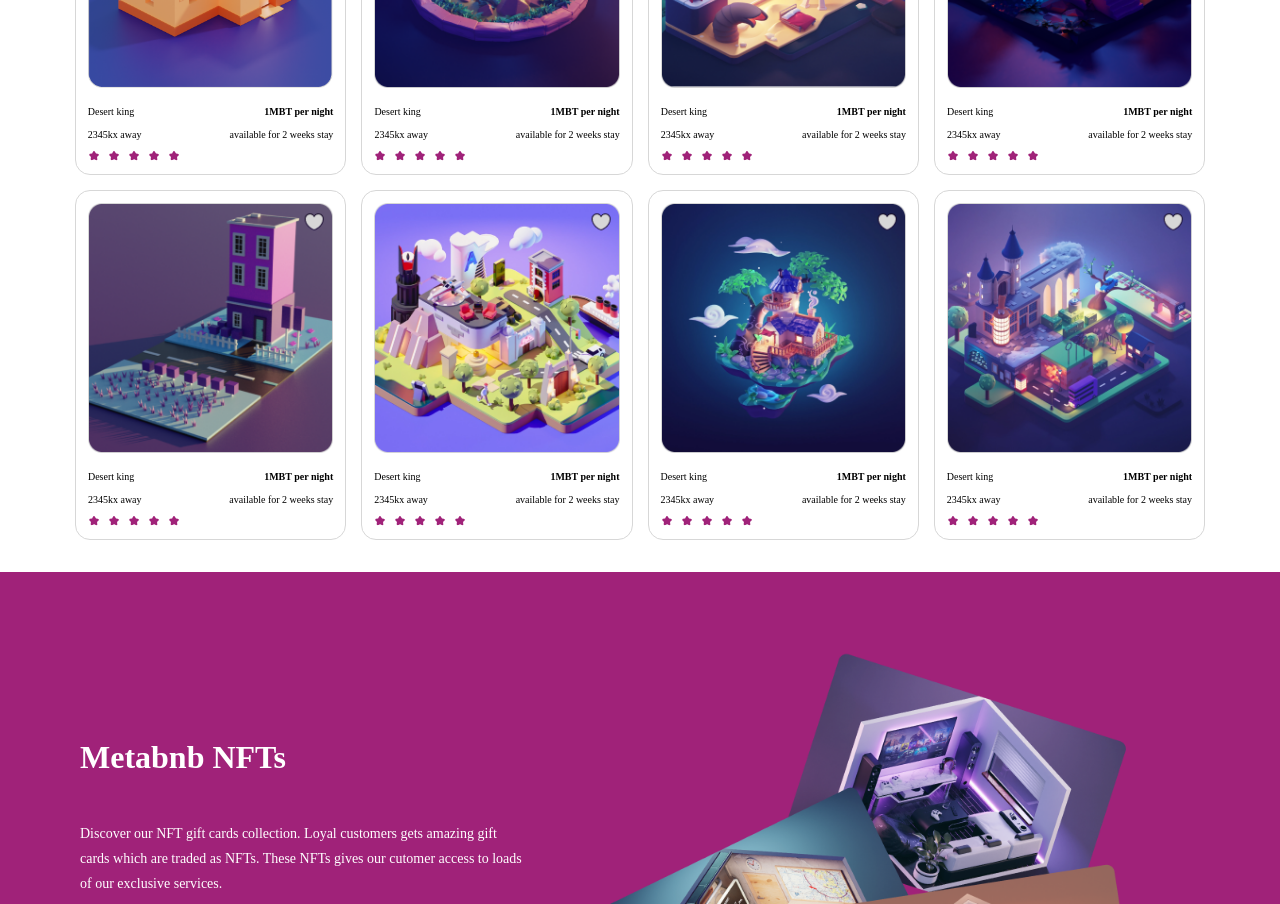
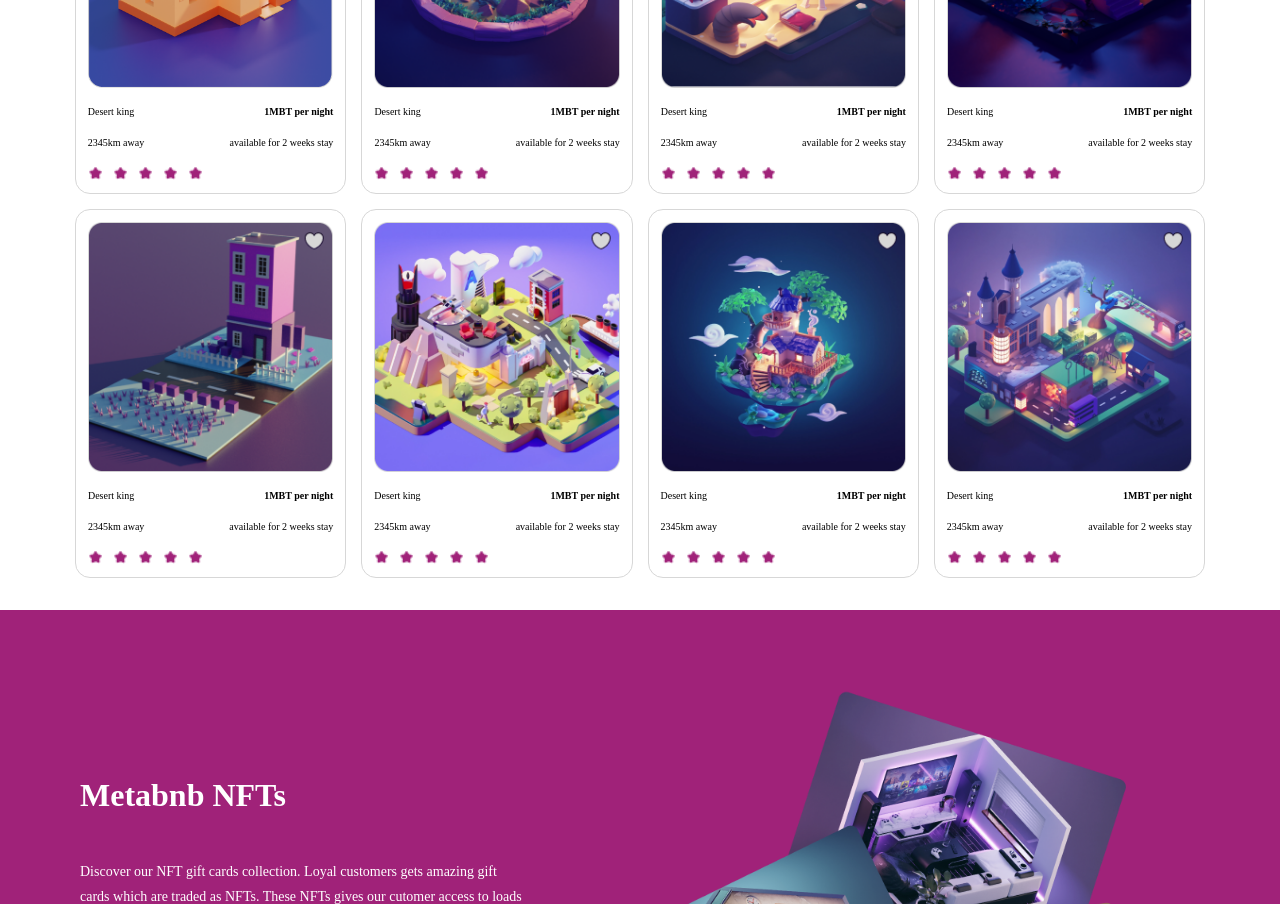
Before and after one commit to Pappyjay23/metabnb, a React (Create React App) app: page / in a window 1280 px wide. Shown: the part 980-1884 px from the top of the page. Built offline with nearby package versions, Linux system fonts and the light colour scheme; a web font is replaced by a local one.

Commit message:
Adjusted grid for cards on smaller screens

```diff
--- a/src/components/Card.jsx
+++ b/src/components/Card.jsx
@@ -3,17 +3,17 @@ import React from 'react'
 const Card = ({item}) => {
   return (
     <div className='w-fit p-3 border border-[#D7D7D7] rounded-[15px] cursor-pointer'>
-        <img className='h-[250px] mb-4' src={item.img} alt="Inspirations" />
-        <div className='flex text-[10px] justify-between my-2'>
-            <p>{item.name}</p>
+        <img className='h-[120px] mx-auto lg:h-[250px] mb-4' src={item.img} alt="Inspirations" />
+        <div className='flex flex-col lg:flex-row text-[8px] lg:text-[10px] justify-between my-2'>
+            <p className='mb-2'>{item.name}</p>
             <p className='font-bold'>{item.price}</p>
         </div>
-        <div className='flex text-[10px] justify-between my-2'>
-            <p>{item.distance}</p>
+        <div className='flex flex-col lg:flex-row text-[8px] lg:text-[10px] justify-between my-2'>
+            <p className='mb-2'>{item.distance}</p>
             <p>{item.availability}</p>
         </div>
         <span>
-            <img src={item.rating} alt="StarRating" />
+            <img src={item.rating} alt="StarRating" className='h-[10px] lg:h-[15px]' />
         </span>
     </div>
   )
--- a/src/data/InspirationData.js
+++ b/src/data/InspirationData.js
@@ -13,7 +13,7 @@ export const InspirationData = [
 		img: InspImg1,
 		name: "Desert king",
 		price: "1MBT per night",
-		distance: "2345kx away",
+		distance: "2345km away",
 		availability: "available for 2 weeks stay",
 		rating: StarRating,
 	},
@@ -21,7 +21,7 @@ export const InspirationData = [
 		img: InspImg2,
 		name: "Desert king",
 		price: "1MBT per night",
-		distance: "2345kx away",
+		distance: "2345km away",
 		availability: "available for 2 weeks stay",
 		rating: StarRating,
 	},
@@ -29,7 +29,7 @@ export const InspirationData = [
 		img: InspImg3,
 		name: "Desert king",
 		price: "1MBT per night",
-		distance: "2345kx away",
+		distance: "2345km away",
 		availability: "available for 2 weeks stay",
 		rating: StarRating,
 	},
@@ -37,7 +37,7 @@ export const InspirationData = [
 		img: InspImg4,
 		name: "Desert king",
 		price: "1MBT per night",
-		distance: "2345kx away",
+		distance: "2345km away",
 		availability: "available for 2 weeks stay",
 		rating: StarRating,
 	},
@@ -45,7 +45,7 @@ export const InspirationData = [
 		img: InspImg5,
 		name: "Desert king",
 		price: "1MBT per night",
-		distance: "2345kx away",
+		distance: "2345km away",
 		availability: "available for 2 weeks stay",
 		rating: StarRating,
 	},
@@ -53,7 +53,7 @@ export const InspirationData = [
 		img: InspImg6,
 		name: "Desert king",
 		price: "1MBT per night",
-		distance: "2345kx away",
+		distance: "2345km away",
 		availability: "available for 2 weeks stay",
 		rating: StarRating,
 	},
@@ -61,7 +61,7 @@ export const InspirationData = [
 		img: InspImg7,
 		name: "Desert king",
 		price: "1MBT per night",
-		distance: "2345kx away",
+		distance: "2345km away",
 		availability: "available for 2 weeks stay",
 		rating: StarRating,
 	},
@@ -69,7 +69,7 @@ export const InspirationData = [
 		img: InspImg8,
 		name: "Desert king",
 		price: "1MBT per night",
-		distance: "2345kx away",
+		distance: "2345km away",
 		availability: "available for 2 weeks stay",
 		rating: StarRating,
 	},
--- a/src/data/PlaceToStayData.js
+++ b/src/data/PlaceToStayData.js
@@ -22,7 +22,7 @@ export const PlaceToStayData = [
 		img: LocationImg1,
 		name: "Desert king",
 		price: "1MBT per night",
-		distance: "2345kx away",
+		distance: "2345km away",
 		availability: "available for 2 weeks stay",
 		rating: StarRating,
 	},
@@ -30,7 +30,7 @@ export const PlaceToStayData = [
 		img: LocationImg2,
 		name: "Desert king",
 		price: "1MBT per night",
-		distance: "2345kx away",
+		distance: "2345km away",
 		availability: "available for 2 weeks stay",
 		rating: StarRating,
 	},
@@ -38,7 +38,7 @@ export const PlaceToStayData = [
 		img: LocationImg3,
 		name: "Desert king",
 		price: "1MBT per night",
-		distance: "2345kx away",
+		distance: "2345km away",
 		availability: "available for 2 weeks stay",
 		rating: StarRating,
 	},
@@ -46,7 +46,7 @@ export const PlaceToStayData = [
 		img: LocationImg4,
 		name: "Desert king",
 		price: "1MBT per night",
-		distance: "2345kx away",
+		distance: "2345km away",
 		availability: "available for 2 weeks stay",
 		rating: StarRating,
 	},
@@ -54,7 +54,7 @@ export const PlaceToStayData = [
 		img: LocationImg5,
 		name: "Desert king",
 		price: "1MBT per night",
-		distance: "2345kx away",
+		distance: "2345km away",
 		availability: "available for 2 weeks stay",
 		rating: StarRating,
 	},
@@ -62,7 +62,7 @@ export const PlaceToStayData = [
 		img: LocationImg6,
 		name: "Desert king",
 		price: "1MBT per night",
-		distance: "2345kx away",
+		distance: "2345km away",
 		availability: "available for 2 weeks stay",
 		rating: StarRating,
 	},
@@ -70,7 +70,7 @@ export const PlaceToStayData = [
 		img: LocationImg7,
 		name: "Desert king",
 		price: "1MBT per night",
-		distance: "2345kx away",
+		distance: "2345km away",
 		availability: "available for 2 weeks stay",
 		rating: StarRating,
 	},
@@ -78,7 +78,7 @@ export const PlaceToStayData = [
 		img: LocationImg8,
 		name: "Desert king",
 		price: "1MBT per night",
-		distance: "2345kx away",
+		distance: "2345km away",
 		availability: "available for 2 weeks stay",
 		rating: StarRating,
 	},
@@ -86,7 +86,7 @@ export const PlaceToStayData = [
 		img: LocationImg9,
 		name: "Desert king",
 		price: "1MBT per night",
-		distance: "2345kx away",
+		distance: "2345km away",
 		availability: "available for 2 weeks stay",
 		rating: StarRating,
 	},
@@ -94,7 +94,7 @@ export const PlaceToStayData = [
 		img: LocationImg10,
 		name: "Desert king",
 		price: "1MBT per night",
-		distance: "2345kx away",
+		distance: "2345km away",
 		availability: "available for 2 weeks stay",
 		rating: StarRating,
 	},
@@ -102,7 +102,7 @@ export const PlaceToStayData = [
 		img: LocationImg11,
 		name: "Desert king",
 		price: "1MBT per night",
-		distance: "2345kx away",
+		distance: "2345km away",
 		availability: "available for 2 weeks stay",
 		rating: StarRating,
 	},
@@ -110,7 +110,7 @@ export const PlaceToStayData = [
 		img: LocationImg12,
 		name: "Desert king",
 		price: "1MBT per night",
-		distance: "2345kx away",
+		distance: "2345km away",
 		availability: "available for 2 weeks stay",
 		rating: StarRating,
 	},
@@ -118,7 +118,7 @@ export const PlaceToStayData = [
 		img: LocationImg13,
 		name: "Desert king",
 		price: "1MBT per night",
-		distance: "2345kx away",
+		distance: "2345km away",
 		availability: "available for 2 weeks stay",
 		rating: StarRating,
 	},
@@ -126,7 +126,7 @@ export const PlaceToStayData = [
 		img: LocationImg14,
 		name: "Desert king",
 		price: "1MBT per night",
-		distance: "2345kx away",
+		distance: "2345km away",
 		availability: "available for 2 weeks stay",
 		rating: StarRating,
 	},
@@ -134,7 +134,7 @@ export const PlaceToStayData = [
 		img: LocationImg15,
 		name: "Desert king",
 		price: "1MBT per night",
-		distance: "2345kx away",
+		distance: "2345km away",
 		availability: "available for 2 weeks stay",
 		rating: StarRating,
 	},
@@ -142,7 +142,7 @@ export const PlaceToStayData = [
 		img: LocationImg16,
 		name: "Desert king",
 		price: "1MBT per night",
-		distance: "2345kx away",
+		distance: "2345km away",
 		availability: "available for 2 weeks stay",
 		rating: StarRating,
 	},
--- a/src/pages/PlaceToStay.jsx
+++ b/src/pages/PlaceToStay.jsx
@@ -6,7 +6,7 @@ import Card from "../components/Card";
 
 const PlaceToStay = () => {
 	return (
-		<div className="py-8 lg:py-[3rem] px-4 lg:px-8 max-w-[1200px] mx-auto">
+		<div className="py-8 lg:py-[3rem] px-2 lg:px-8 max-w-[1200px] mx-auto">
 			<div className="flex flex-col lg:flex-row items-center text-sm lg:w-[90%] mx-auto mb-[2rem]">
 				<div className="flex justify-between flex-nowrap w-full overflow-x-scroll md:scrollbar-hide scroll-smooth mb-4 lg:mb-0 py-4">
 					{PlaceToStayFilters.map((item, id) => (
--- a/src/sections/Inspirations.jsx
+++ b/src/sections/Inspirations.jsx
@@ -4,11 +4,11 @@ import { InspirationData } from "../data/InspirationData";
 
 const Inspirations = () => {
 	return (
-		<div className='py-8 px-4 lg:px-8 max-w-[1200px] mx-auto'>
+		<div className='py-8 px-2 lg:px-8 max-w-[1200px] mx-auto'>
 			<h1 className='text-center text-[1.4rem] lg:text-[2rem] font-bold mb-8'>
 				Inspiration for your next adventure
 			</h1>
-			<div className="flex flex-wrap gap-[15px] justify-center">
+			<div className="flex flex-wrap gap-[10px] lg:gap-[15px] justify-center">
 				{InspirationData.map((item, id) => (
 					<Card item={item} key={id} />
 				))}
```
